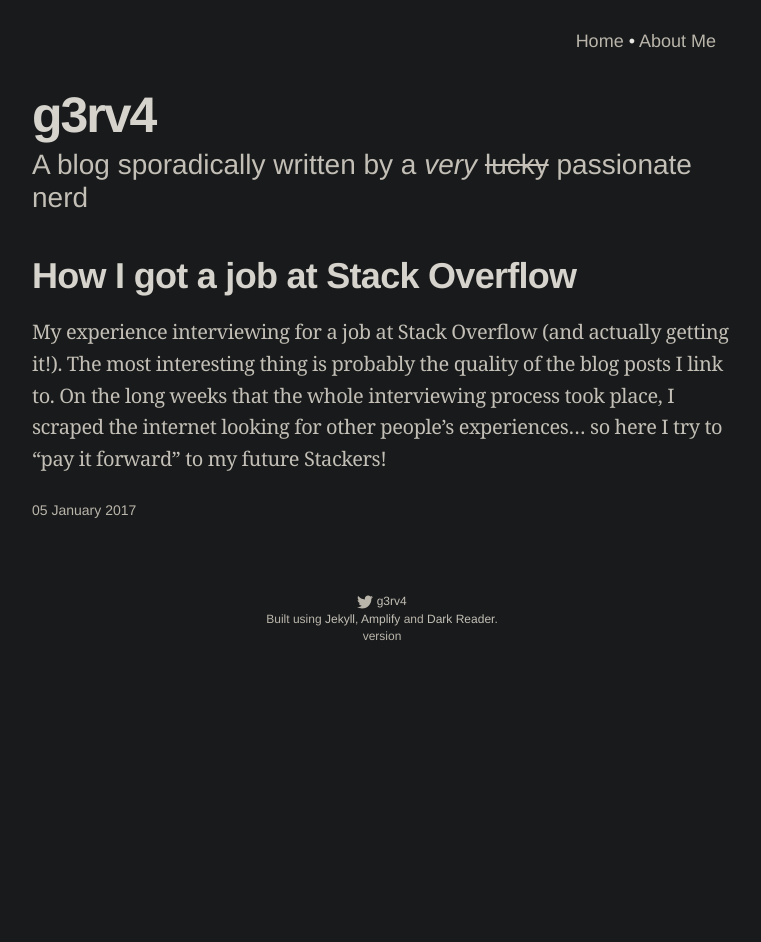
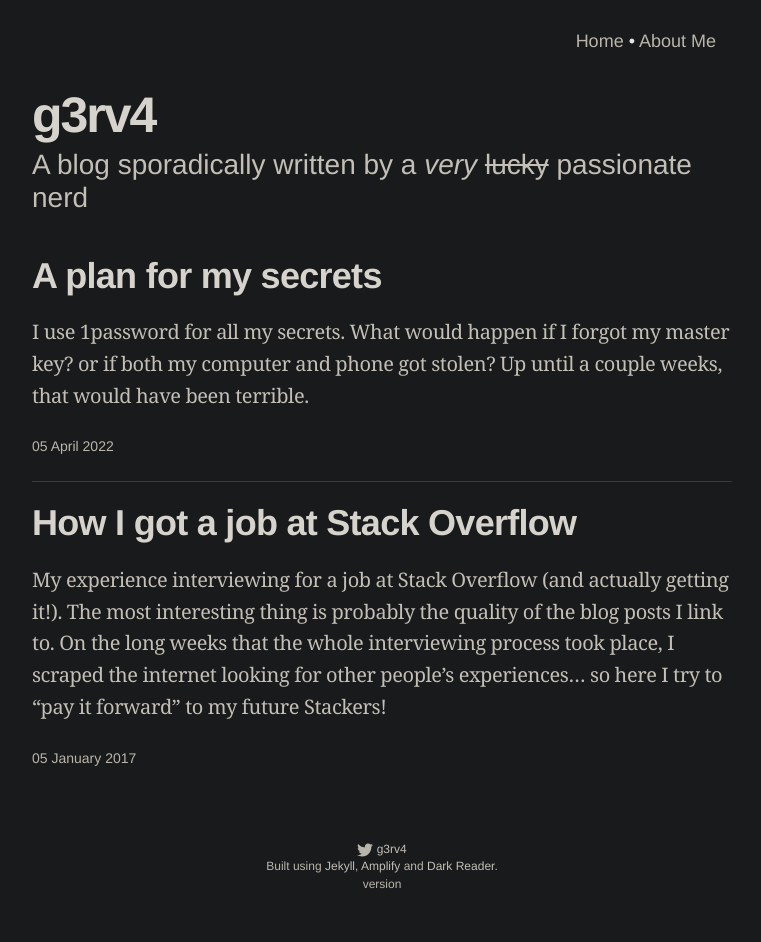
Before and after one commit to g3rv4/g3rv4.com, a Jekyll site: the page built from index.html, in a window 1280 px wide. Shown: the whole page, without its empty margins (258-1019 px from the left). Built offline with Jekyll 4.4.1, drawn with Linux system fonts in a browser that asks for light colours; the list of posts is cut into pages by our own code; before the commit the page ends 900 px from its top, so only the background shows below that; part of the change alters nothing that is shown.

Commit message:
A plan for my secrets

````diff
--- a/_data/build_only_this.yml
+++ b/_data/build_only_this.yml
@@ -3,3 +3,4 @@
     - about.md
   posts:
     - 2017-01-01-I-got-a-job-at-stackoverflow
+    - 2022-04-04-a-plan-for-my-secrets
--- /dev/null
+++ b/_posts/2022-04-04-a-plan-for-my-secrets.md
@@ -0,0 +1,98 @@
+---
+layout: post
+title: "A plan for my secrets"
+date: "2022-04-04 21:00:00 -0300"
+---
+I use 1password for all my secrets. What would happen if I forgot my master key? or if both my computer and phone got stolen? Up until a couple weeks, that would have been terrible.
+
+<!--more-->
+
+# Secrets?
+
+I use 1Password for all my secrets. ALL of them. And I think you should do the same (it doesn't have to be 1Password, but _something_ that lets you use different passwords everywhere).
+
+I was skeptical of their account model (I've been a customer since 2014, where standalone vaults where the only way), but I read their [white paper](https://1passwordstatic.com/files/security/1password-white-paper.pdf) and now I wish I made the switch earlier.
+
+But this is not about 1Password... this is about having a plan for losing my computer and phone (maybe there was a fire in my apartment?) or for leaving after this information once I die to make things easier for everyone.
+
+And I don't need to get so extreme in my examples, what if I just forgot my master password?
+
+## Some requirements
+
+In order to get access to my secret
+
+* I don't want to have to remember anything (this is one of the situations I want to solve)
+* I don't want to have to have anything (I want access to my secrets even if I don't have my computer & phone)
+* I don't want anyone else to be able to access it unless I'm incapacitated or dead
+
+## The approach
+
+While reading about multi sig crypto wallets (I'm a skeptic when it comes to cryptocurrency stuff) I learned about [Shamir's Secret Sharing](https://en.wikipedia.org/wiki/Shamir%27s_Secret_Sharing). From Wikipedia:
+
+> Shamir's Secret Sharing (SSS) is used to secure a secret in a distributed way, most often to secure other encryption keys. The secret is split into multiple parts, called shares. These shares are used to reconstruct the original secret.
+>
+> To unlock the secret via Shamir's secret sharing, a minimum number of shares are needed. This is called the threshold, and is used to denote the minimum number of shares needed to unlock the secret. An adversary who discovers any number of shares less than the threshold will not have any additional information about the secured secret-- this is called perfect secrecy. In this sense, SSS is a generalisation of the one-time pad (which is effectively SSS with a two-share threshold and two shares in total).
+
+This is a very interesting approach... I can split my secret in multiple shares and distribute those shares across trusted people.
+
+### Some interesting scenarios
+
+I can generate 10 shares to distribute across 5 people:
+
+* I'll get 3 and store them in a relatively safe location in my apartment
+* I'll give 2 to people P1, P2 and P3
+* I'll give 1 share to person P4
+
+Then if I forget it, I can ask P1, P2 or P3 for the shares. 2 of them could have lost it and I'd still be able to reconstruct it.
+
+If my apartment caught fire and I don't have my computer and phone, I can ask P2, P2, P3 and P4 for their shares. In this scenario only 1 could have lost their shares... otherwise I wouldn't be able to get to 5.
+
+And if an attacker wanted to restore the secrets, they'd need to convince people. The beauty of this is that you can assign the shares as you deem best for your situation.
+
+## How can I generate these secrets?
+
+I built a thing, obviously! but if you know me, you'll know my math isn't strong enough to even understand how Shamir's secret sharing works... so I'm using [SecretSharingDotNet](https://www.nuget.org/packages/SecretSharingDotNet/).
+
+I built a console app that lets you generate the shares and reconstruct them. You can see the code [here](https://github.com/g3rv4/SecretSplitter).
+
+Now, this is all critical information... so you'd need to trust me and trust whoever wrote SecretSharingDotNet (and all my dependencies). That's a very high ask, so I wanted to provide folks with the ability to run this without having to trust me... and I think Docker has a neat trick. When you execute a container, you can pass `--network-none`. That ensures it can't send anything to the outer world.
+
+### Requirements
+
+* Docker
+
+### How do I run it?
+
+So if you wanted to generate shares / reconstruct a secret **in a way that I can't send those to myself** you can run:
+
+```
+
+docker run --rm -v ~/secretssplitted:/var/output --network none -ti g3rv4/secretsplitter
+
+```
+
+And after that you'll see a prompt that lets you split a secret or put several pieces back together. If you chose to create one, running
+
+```
+
+open ~/secretssplitted
+
+```
+
+will open Finder on `~/secretssplitted` and there you'll see your PDFs. You can see examples here, I splitted a secret in 10 parts and distributed chose `3,2,2,1` for the grouping.
+
+* [File 1 (3 shares)](/public/secrets/group1.pdf)
+* [File 2 (2 shares)](/public/secrets/group2.pdf)
+* [File 3 (2 shares)](/public/secrets/group3.pdf)
+* [File 4 (2 shares)](/public/secrets/group4.pdf)
+* [File 5 (1 share)](/public/secrets/group5.pdf)
+
+## Recomposing a secret
+
+You can run exactly the same command (or leave out the `-v` part if you fancy that)... and that will ask you how many parts you have (you'll need at least 5 on my example) and it will ask you to type it.
+
+Now... since we live in 2022, you can point your camera to the QRs, copy the content and paste it on your computer. If you use iOS + macOS, that works automatically (magic!).
+
+## Parting thoughts
+
+I will be revising this post, adding instructions for Windows (they're mostly the same, but mounting the volume is a bit different). I just wanted to publish this (it's been almost 2 years since I published something here) so that if I drop dead tonight my wife knows how the heck to use these wierd QR codes.
````
Also changed, not shown: 7 other files.
